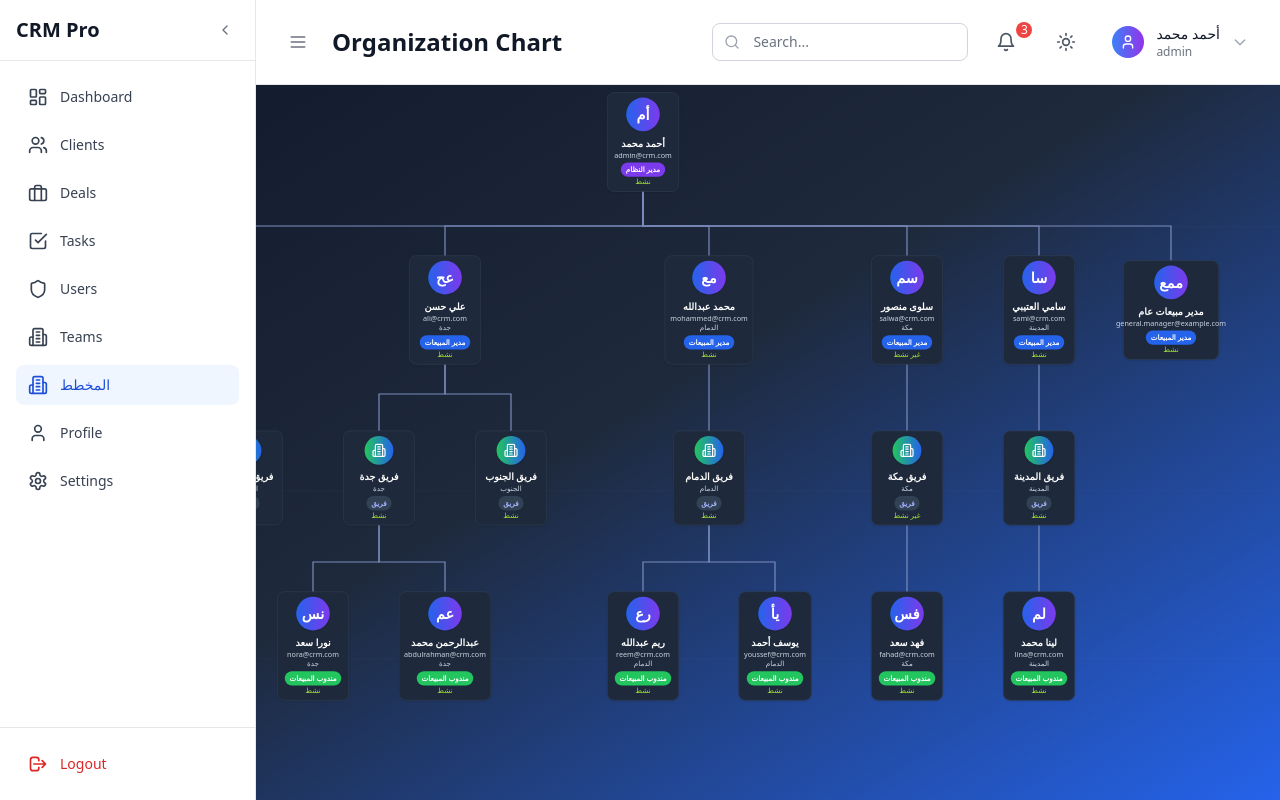
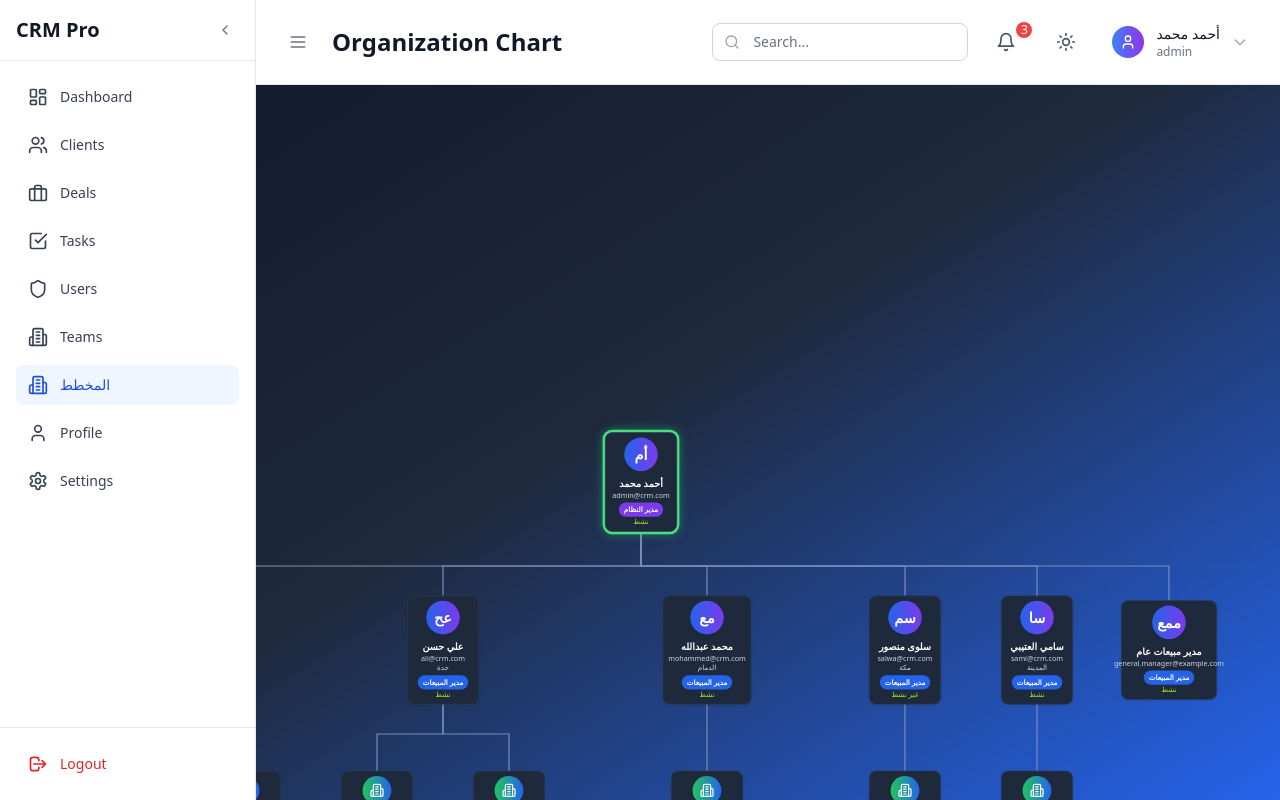
Before and after one commit to isamch/IC-CRM-Pro, a React (Vite) app: page /organization-chart in a window 1280 px wide. Built offline with nearby package versions, Linux system fonts and the light colour scheme; sample sign-in values are in the browser's storage.

Commit message:
make focus on card

```diff
--- a/src/pages/OrganizationChart.tsx
+++ b/src/pages/OrganizationChart.tsx
@@ -36,10 +36,13 @@ const Avatar: React.FC<AvatarProps> = ({ name, avatar }) => (
 )
 
 // بطاقة مستخدم أو فريق
-const NodeCard: React.FC<NodeCardProps & { highlighted?: boolean }> = ({ node, highlighted = true }) => {
+const NodeCard: React.FC<NodeCardProps & { highlighted?: boolean; isCurrentUser?: boolean }> = ({ node, highlighted = true, isCurrentUser = false }) => {
   if (!highlighted) return null;
   return (
-    <div className="flex flex-col items-center p-2 bg-[#1e293b] rounded-xl shadow border border-[#334155] min-w-[120px] max-w-[160px] transition-all duration-200">
+    <div className={
+      `flex flex-col items-center p-2 bg-[#1e293b] rounded-xl shadow border border-[#334155] min-w-[120px] max-w-[160px] transition-all duration-200 ` +
+      (isCurrentUser ? 'ring-4 ring-green-400 shadow-[0_0_16px_4px_rgba(34,197,94,0.5)] z-50' : '')
+    }>
     {node.type === "team" ? (
       <div className="w-12 h-12 bg-gradient-to-r from-[#22c55e] to-[#2563eb] rounded-full flex items-center justify-center text-xl font-bold text-white shadow">
         <Building2 className="w-6 h-6" />
@@ -349,20 +352,13 @@ export const OrganizationChart: React.FC = () => {
     [positions, offsetX, chartWidth],
   )
 
-  // رسم الخطوط بزوايا قائمة (L-shape)
-  const getLShapePath = (from: { x: number; y: number }, to: { x: number; y: number }) => {
-    // خط عمودي من النقطة الأولى لنصف المسافة، ثم أفقي للنقطة الثانية
-    const midY = (from.y + to.y) / 2
-    return `M${from.x},${from.y} L${from.x},${midY} L${to.x},${midY} L${to.x},${to.y}`
-  }
-
   // حالة التكبير/التصغير
   const [scale, setScale] = useState(0.6) // القيمة الافتراضية مصغرة
   // حالة السحب (pan)
   const [pan, setPan] = useState({ x: 0, y: 0 })
   const [dragging, setDragging] = useState(false)
   const dragStart = useRef<{ x: number; y: number }>({ x: 0, y: 0 })
-  const panStart = useRef<{ x: number; y: number }>({ x: 0, y: 0 })
+  const panStart = useRef<{ x: number; y: number }>({ ...pan })
 
   // أحداث السحب
   const handleMouseDown = (e: React.MouseEvent) => {
@@ -382,17 +378,43 @@ export const OrganizationChart: React.FC = () => {
 
   const handleMouseUp = () => setDragging(false)
 
-  // منع تحديد النص أثناء السحب
+  // --- تركيز البطاقة الخاصة بالمستخدم الحالي في وسط مساحة العمل عند فتح الصفحة ---
+  const containerRef = useRef<HTMLDivElement>(null);
   useEffect(() => {
-    if (dragging) {
-      document.body.style.userSelect = "none"
-    } else {
-      document.body.style.userSelect = ""
-    }
-    return () => {
-      document.body.style.userSelect = ""
-    }
-  }, [dragging])
+    if (!currentUser) return;
+    // حدد id البطاقة الخاصة بالمستخدم الحالي
+    let myCardId = '';
+    if (currentUser.role === 'admin') myCardId = `admin-${currentUser.id}`;
+    else if (currentUser.role === 'sales_manager') myCardId = `manager-${currentUser.id}`;
+    else if (currentUser.role === 'sales_representative') myCardId = `rep-${currentUser.id}`;
+    else myCardId = '';
+    if (!myCardId) return;
+    const myPos = positions.find((p) => p.id === myCardId);
+    if (!myPos) return;
+    const container = containerRef.current;
+    if (!container) return;
+    // أبعاد مساحة العمل
+    const containerRect = container.getBoundingClientRect();
+    // مركز البطاقة
+    const cardCenterX = myPos.left + offsetX + CARD_WIDTH / 2;
+    const cardCenterY = myPos.top + CARD_HEIGHT / 2;
+    // مركز مساحة العمل
+    const containerCenterX = containerRect.width / 2;
+    const containerCenterY = containerRect.height / 2;
+    // احسب pan المطلوب (مع مراعاة scale)
+    setPan({
+      x: (containerCenterX - cardCenterX * scale),
+      y: (containerCenterY - cardCenterY * scale),
+    });
+    // eslint-disable-next-line
+  }, [currentUser, positions, scale, offsetX]);
+
+  // رسم الخطوط بزوايا قائمة (L-shape)
+  const getLShapePath = (from: { x: number; y: number }, to: { x: number; y: number }) => {
+    // خط عمودي من النقطة الأولى لنصف المسافة، ثم أفقي للنقطة الثانية
+    const midY = (from.y + to.y) / 2
+    return `M${from.x},${from.y} L${from.x},${midY} L${to.x},${midY} L${to.x},${to.y}`
+  }
 
   // معالج أحداث عجلة الماوس/لوحة اللمس للتكبير/التصغير
   const handleWheel = useCallback((e: React.WheelEvent) => {
@@ -425,10 +447,22 @@ export const OrganizationChart: React.FC = () => {
     }
   }, [])
 
+  // منع تحديد النص أثناء السحب
+  useEffect(() => {
+    if (dragging) {
+      document.body.style.userSelect = "none"
+    } else {
+      document.body.style.userSelect = ""
+    }
+    return () => {
+      document.body.style.userSelect = ""
+    }
+  }, [dragging])
+
   // تحسين مظهر الخلفية والبطاقات
   return (
     <div className="fixed inset-0 w-screen h-screen flex items-center justify-center bg-gradient-to-br from-[#0f172a] via-[#1e293b] to-[#2563eb] overflow-hidden">
-      <div className="relative w-full h-full">
+      <div className="relative w-full h-full" ref={containerRef}>
         {/* أزرار التحكم في التكبير/التصغير مثبتة دائماً في الزاوية العليا اليمنى من مساحة العمل */}
         <div className="absolute top-6 right-6 z-[9999] flex gap-2 bg-white/80 rounded shadow p-2">
           <button
@@ -646,6 +680,13 @@ export const OrganizationChart: React.FC = () => {
                 const pos = positions.find((p) => p.id === refKey)
                 if (!pos) return null
                 if (!highlightedIds.has(refKey)) return null;
+                // تحقق هل هذه بطاقة المستخدم الحالي
+                let isCurrentUser = false;
+                if (currentUser) {
+                  if (currentUser.role === 'admin' && refKey === `admin-${currentUser.id}`) isCurrentUser = true;
+                  if (currentUser.role === 'sales_manager' && refKey === `manager-${currentUser.id}`) isCurrentUser = true;
+                  if (currentUser.role === 'sales_representative' && refKey === `rep-${currentUser.id}`) isCurrentUser = true;
+                }
                 return (
                   <div
                     key={refKey}
@@ -663,7 +704,7 @@ export const OrganizationChart: React.FC = () => {
                       justifyContent: "center",
                     }}
                   >
-                    <NodeCard node={node} highlighted={true} />
+                    <NodeCard node={node} highlighted={true} isCurrentUser={isCurrentUser} />
                   </div>
                 )
               })}
```
